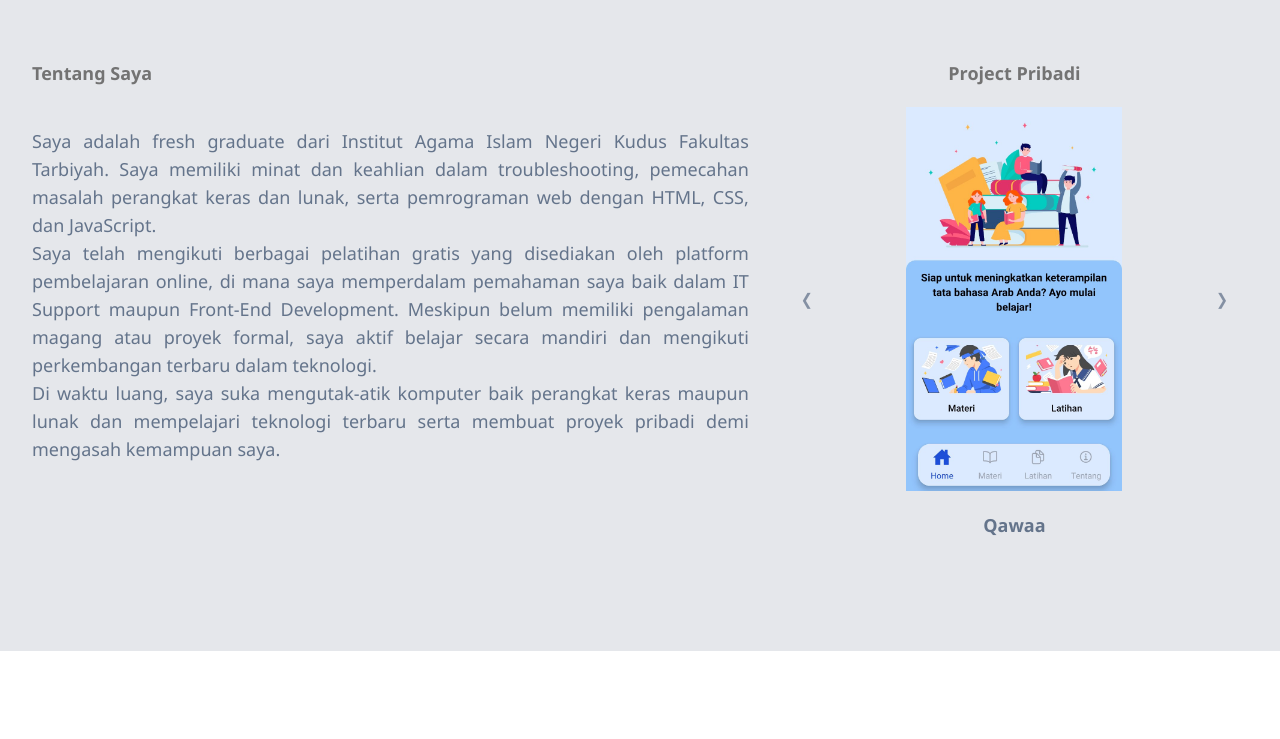
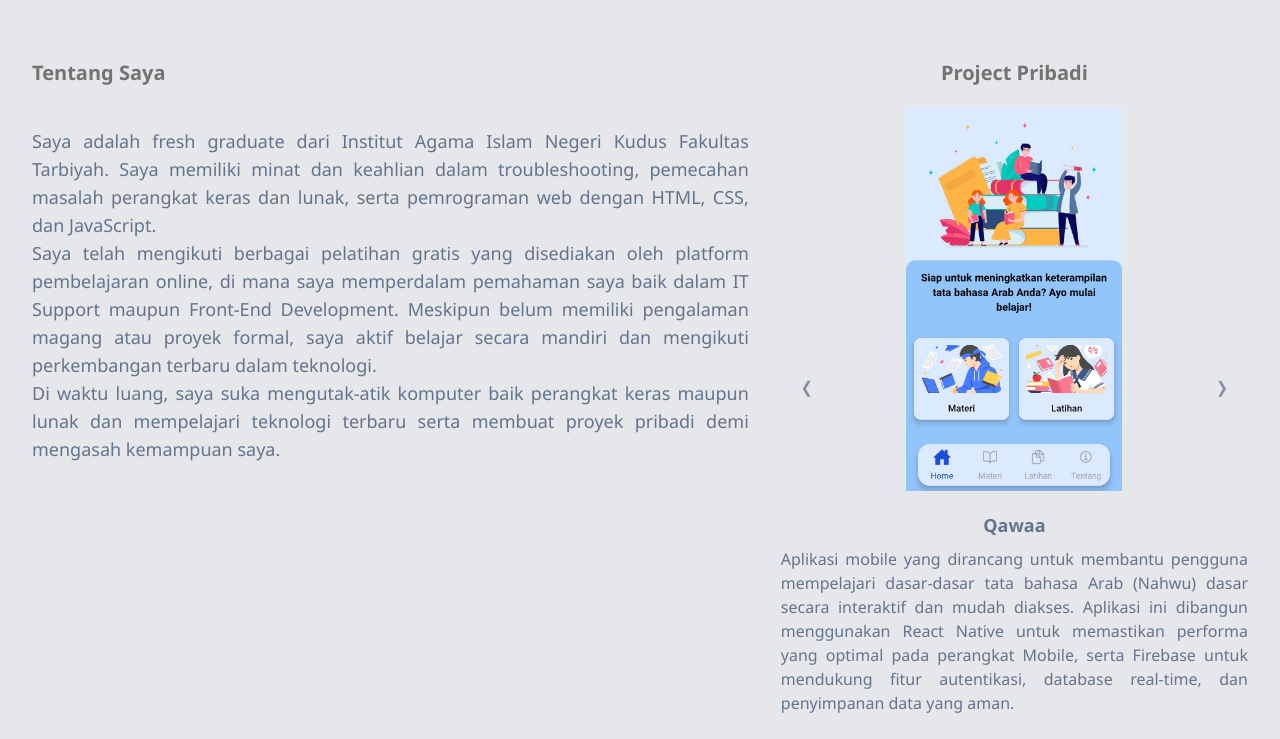
Before and after one commit to senutt/myportfolio, a website: page index.html in a window 1280 px wide. Shown: the part 701-1440 px from the top of the page. Drawn offline with Linux system fonts and the light colour scheme.

Commit message:
adeed project's description

```diff
--- a/index.html
+++ b/index.html
@@ -114,7 +114,7 @@
     <div class="container">
       <div class="flex flex-wrap">
         <div class="mb-10 w-full px-4 md:w-3/5">
-          <h4 class="mb-10 text-lg font-bold text-primary">Tentang Saya</h4>
+          <h4 class="mb-10 text-xl font-bold text-primary">Tentang Saya</h4>
           <p class="text-base text-secondary leading-relaxed font-medium text-justify lg:text-lg">
             Saya adalah fresh graduate dari Institut Agama Islam Negeri Kudus Fakultas Tarbiyah. Saya memiliki minat dan
             keahlian dalam troubleshooting, pemecahan masalah perangkat keras dan lunak, serta pemrograman web dengan
@@ -127,7 +127,7 @@
           </p>
         </div>
         <div id="project" class="w-full h-full px-4 carousel relative overflow-hidden md:w-2/5">
-          <h4 class="mb-5 text-lg text-center font-bold text-primary">Project Pribadi</h4>
+          <h4 class="mb-5 text-xl text-center font-bold text-primary">Project Pribadi</h4>
 
           <!-- Tombol navigasi -->
           <button
@@ -156,6 +156,13 @@
             </div>
           </div>
           <h4 class="mt-5 text-lg text-center font-bold text-secondary">Qawaa</h4>
+          <p class="mt-2 text-base font-medium text-justify text-secondary">Aplikasi mobile yang dirancang untuk
+            membantu pengguna
+            mempelajari dasar-dasar tata bahasa Arab (Nahwu) dasar secara
+            interaktif dan mudah diakses. Aplikasi ini dibangun menggunakan React Native untuk memastikan performa yang
+            optimal pada
+            perangkat Mobile, serta Firebase untuk mendukung fitur autentikasi, database real-time, dan penyimpanan data
+            yang aman.</p>
         </div>
       </div>
     </div>
```
Also changed, not shown: src/output.css.
